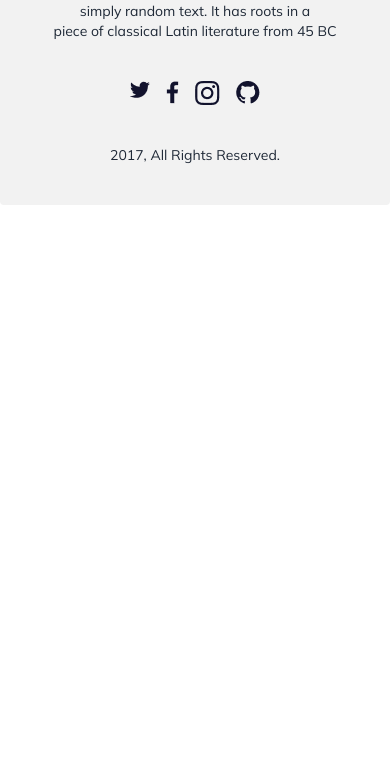
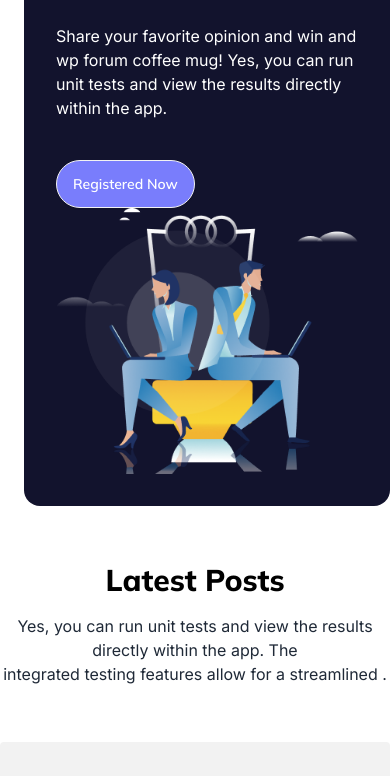
Before and after one commit to rebahaider/assignment-6, a plain HTML site: page index.html in a window 390 px wide. Shown: the part 1183-1959 px from the top of the page. Before the commit the page ends 1388 px from the top, so only its background shows below. Drawn offline with nearby package versions, Linux system fonts and the light colour scheme; no server answers.

Commit message:
doing some responsive work

```diff
--- a/index.html
+++ b/index.html
@@ -69,7 +69,7 @@
     </header>
     <main class="space-y-14">
         <!-- Banner Section -->
-        <div class="bg-no-repeat bg-bottom bg-[#12132D] lg:w-[1170px] lg:h-[550px] rounded-2xl mx-auto text-white  grid-cols-1 lg:grid grid-cols-2 ml-6 p-8 lg:p-28 lg:gap-20" style="background-image: url(images/bgbanner.png);">
+        <div class="bg-no-repeat bg-bottom bg-[#12132D] lg:w-[1170px] lg:h-[550px] rounded-2xl text-white  grid-cols-1 lg:grid grid-cols-2 ml-6 lg:ml-20 p-8 lg:p-28 lg:gap-20" style="background-image: url(images/bgbanner.png);">
             <div class="space-y-8">
                 <h1 class="font-extrabold lg:text-6xl">Welcome to the<br>
                     <span class="text-purple-400">ReTro</span>
@@ -108,7 +108,26 @@
                 </div>
             </div>
         </section>
-
+        <!-- Join our forum section -->
+        <section class="space-y-20">
+            <div class="bg-[#12132D] lg:w-[1170px] lg:h-[550px] rounded-2xl mx-auto text-white  grid-cols-1 lg:grid grid-cols-2 ml-6 lg:ml-20 p-8 lg:p-28 lg:gap-20">
+                <div class="space-y-10">
+                    <h1 class="text-5xl font-extrabold">Join Our Forum</h1>
+                    <p class="inter">Share your favorite opinion and win and wp forum coffee mug! Yes, you can run unit tests and view the results directly within the app. </p>
+                    <button class="btn bg-[#797DFC] rounded-full text-white">Registered Now</button>
+                </div>
+                <div>
+                    <img src="images/joinforum.png" alt="">
+                </div>
+            </div>
+        </section>
+        <!-- Latest Posts -->
+        <section>
+            <div class="text-center space-y-4">
+                <h1 class="text-3xl font-extrabold text-black">Latest Posts</h1>
+                <p class="inter">Yes, you can run unit tests and view the results directly within the app. The <br> integrated testing features allow for a streamlined .</p>
+            </div>
+        </section>
     </main>
     <!-- Footer Section -->
     <footer class="footer footer-center p-10 bg-base-200 text-base-content rounded">
```
